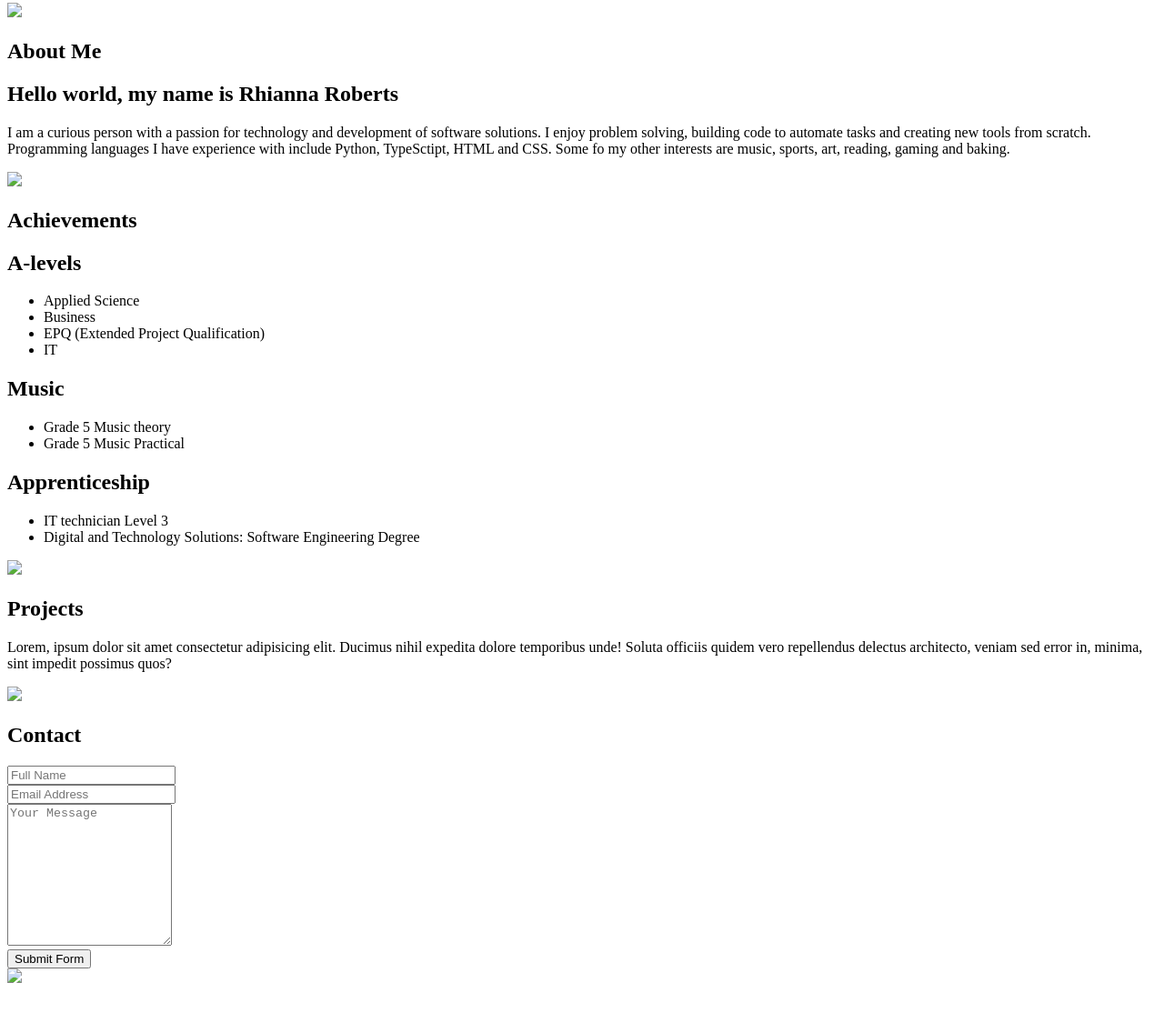
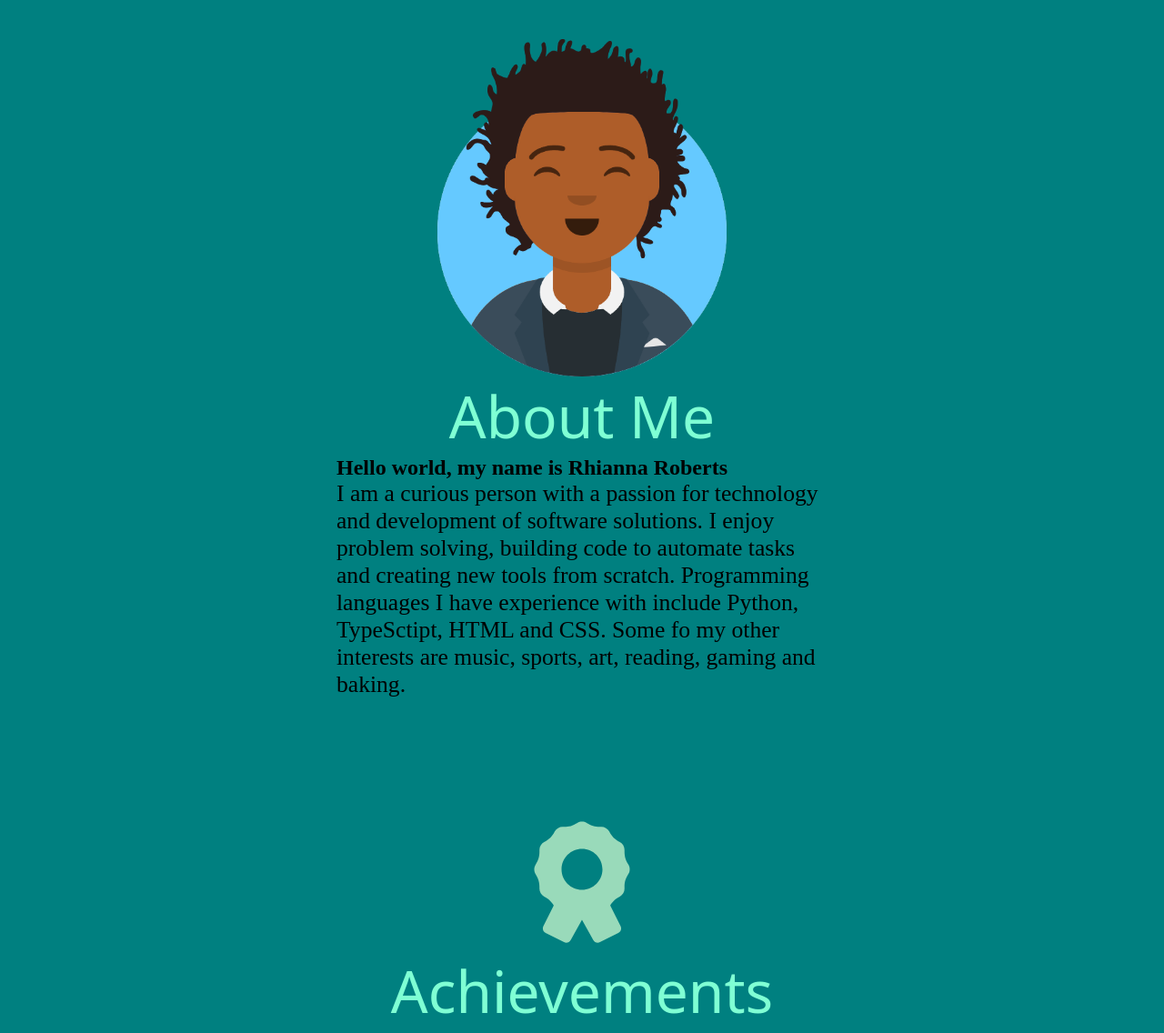
Before and after one commit to rhi707/rroberts.github.io, a plain HTML site: page index.html in a window 1280 px wide. Shown: the part 101-1237 px from the top of the page at 91% size. Before the commit the page ends 1194 px from the top, so only its background shows below. Drawn offline with Linux system fonts and the light colour scheme; files whose address does not match are found by name; a web font is replaced by a local one.

Commit message:
Add files via upload

```diff
--- a/index.html
+++ b/index.html
@@ -3,7 +3,7 @@
 <head>
     <meta charset="UTF-8">
     <meta name="viewport" content="width=device-width, initial-scale=1.0">
-    <link rel="stylesheet" href="style2.css">
+    <link rel="stylesheet" href="style.css">
 </head>
 <body>
     <div class="wrapper">
@@ -23,7 +23,7 @@
         <link href="style2.css" rel="stylesheet">
         <div class="slides">
             <section id="about-me-section">
-                <img src="images/avataaars.png">
+                <img src="avataaars.png">
                 <h2>About Me</h2>
                 <div class="about-me-box">
                     <h1><span>Hello world, my name is Rhianna Roberts</span></h1>
@@ -33,7 +33,7 @@
         </div>
         <div class="slides">
             <section id="achievements-section">
-                <img src="images/award-solid-full .svg" style="max-height: 150px; max-width: 150px;">
+                <img src="award-solid-full .svg" style="max-height: 150px; max-width: 150px;">
                 <h2>Achievements</h2>
                 <div class="achievements-box">
                     <div class="alevels">
@@ -64,7 +64,7 @@
         </div>
         <div class="slides">
             <section id="projects-section">
-                <img src="images/lightbulb-regular-full.svg" style="max-height: 150px; max-width: 150px">
+                <img src="lightbulb-regular-full.svg" style="max-height: 150px; max-width: 150px">
                 <h2>Projects</h2>
                 <div class="projects-box">
                     <p>Lorem, ipsum dolor sit amet consectetur adipisicing elit. Ducimus nihil expedita dolore temporibus unde! Soluta officiis quidem vero repellendus delectus architecto, veniam sed error in, minima, sint impedit possimus quos?</p>
@@ -77,7 +77,7 @@
         </div>
         <div class="slides">
             <section id="contact-section"></section>
-                <img src="images/envelope-regular-full.svg" style="max-height: 150px; max-width: 150px">
+                <img src="envelope-regular-full.svg" style="max-height: 150px; max-width: 150px">
                 <h2>Contact</h2>
                 <div class="contact-box">
                     <form action="https://formsubmit.co/rhiannaroberts77@gmail.com" method="POST">
@@ -97,7 +97,7 @@
                             <button type="submit" class="btn btn-lg btn-dark btn-block">Submit Form</button>
                         </form>
                         </div>
-                    <a href="https://www.linkedin.com/in/rhianna-roberts-a1916a283"><img src="images/square-linkedin-brands-solid-full.svg" style="max-height: 100px; max-width: 100px;"></a>
+                    <a href="https://www.linkedin.com/in/rhianna-roberts-a1916a283"><img src="square-linkedin-brands-solid-full.svg" style="max-height: 100px; max-width: 100px;"></a>
                 </div>
             </section>
         </div>
```
